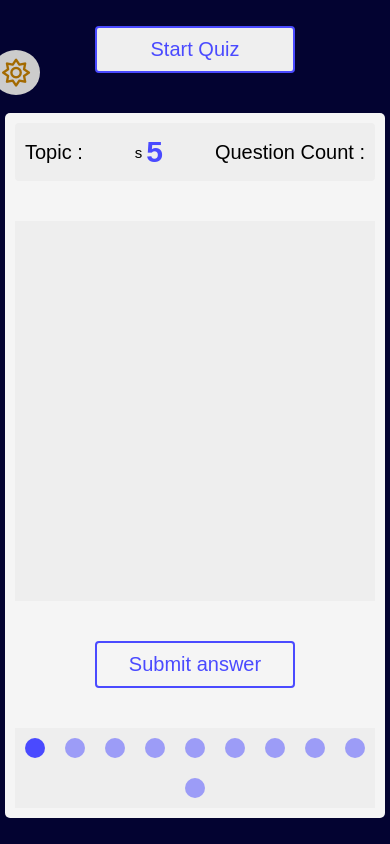
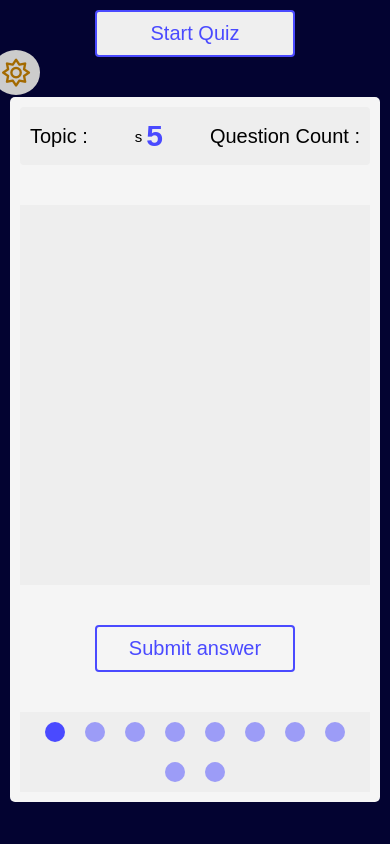
Before and after one commit to amirmhmd485/Quiz-App, a plain HTML site: page index.html in a window 390 px wide. Drawn offline with Linux system fonts and the light colour scheme.

Commit message:
Fixed Media Query

```diff
--- a/css/style.css
+++ b/css/style.css
@@ -16,17 +16,17 @@
     --font5-color:royalblue;
 }
 body{
-    height: 100vh;
     position: relative;
     background-color: var(--darked-Color);
     display: flex;
     flex-direction: column;
     justify-content: center;
+    height: 100vh;
     gap: 40px;
     align-items: center;
-    padding: 5px;
-    @media (max-width:368px) {
-        height: fit-content;
+    padding: 10px;
+    @media (max-width:768px) {
+        height: auto;
     }
 }
 .offcanvas{
@@ -236,6 +236,9 @@ body{
             font-weight: bold;
             line-height: 1;
             text-align: center;
+            @media (max-width:768px) {
+                font-size: 20px;
+            }
         }
         .radios{
             display: flex;
```
